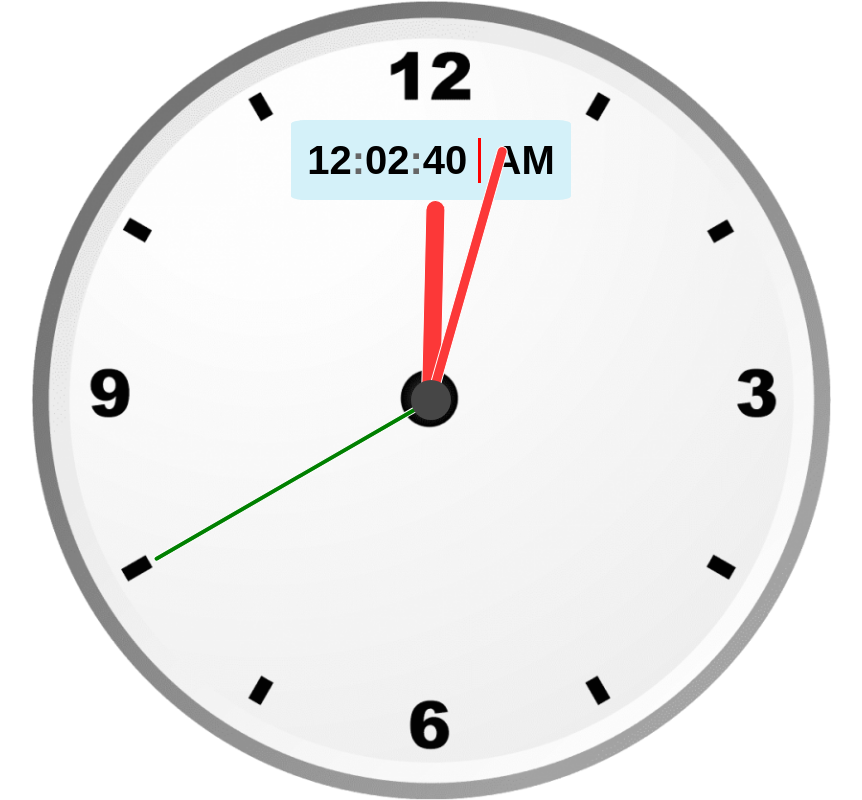
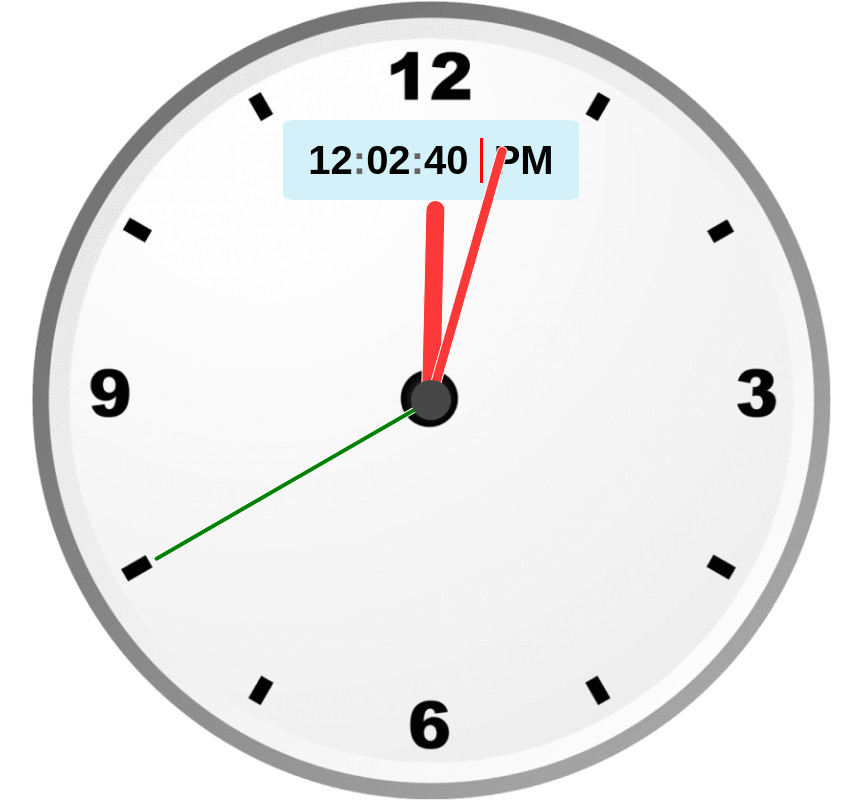
Before and after one commit to Devel0perShahin/Analog_clock, a plain HTML site: page Index.html in a window 1280 px wide. Shown: the whole page, without its empty margins (209-1071 px from the left). Drawn offline with Linux system fonts and the light colour scheme.

Commit message:
fix am pm issu

```diff
--- a/App.js
+++ b/App.js
@@ -20,6 +20,7 @@ function Clock_fn() {
     // =========== DIGITAL CLOCK ===========
     let S = Time.getSeconds();
     let M = Time.getMinutes();
+    // let H = 14;
     let H = Time.getHours();
 
     if (H == 0) {
@@ -32,19 +33,22 @@ function Clock_fn() {
 
 
     let Day_or;
-    if (H => 24 && H <= 11) {
-        H = (H > 12 ? H - 12 : H);
-        Digital.innerHTML = `${H}<p style='color:#666;'>:</p> ${M} <p style='color:#666;'>:</p>  ${S}\u00A0<p style="color:#333;border-left:3px solid green;">\u00A0AM</p>`;
-    } else {
-        H = (H > 12 ? H - 12 : H);
-        Digital.innerHTML = `${H}<p style='color:#666;'>:</p> ${M} <p style='color:#666;'>:</p>  ${S}\u00A0<p style="color:#999;border-left:3px solid green;">\u00A0PM</p>`;
+
+    if (H < 12 || H == 24) {
+        Day_or = "AM"
+    }
+    if (H > 11 && H < 24) {
+        Day_or = "PM"
     }
 
+    H = (H > 12 ? H - 12 : H);
+    Digital.innerHTML = `${H}<p style='color:#666;'>:</p> ${M} <p style='color:#666;'>:</p>  ${S}\u00A0<p style="color:#333;border-left:3px solid green;">\u00A0${Day_or}</p>`;
+
     if (Opacity == true) {
-        document.querySelectorAll(".Digital_clock p")[2].style.cssText="border-left:3px solid green;";
+        document.querySelectorAll(".Digital_clock p")[2].style.cssText = "border-left:3px solid green;";
         Opacity = false;
     } else {
-        document.querySelectorAll(".Digital_clock p")[2].style.cssText="border-left:3px solid red;";
+        document.querySelectorAll(".Digital_clock p")[2].style.cssText = "border-left:3px solid red;";
         Opacity = true;
     }
 }
--- a/Style.css
+++ b/Style.css
@@ -78,7 +78,7 @@ div.Digital_clock {
     background: #d4f1f9;
     border-radius: 5%;
     height: 10%;
-    width: 35%;
+    width: 37%;
     overflow: hidden;
     display: flex;
     align-items: center;
```
